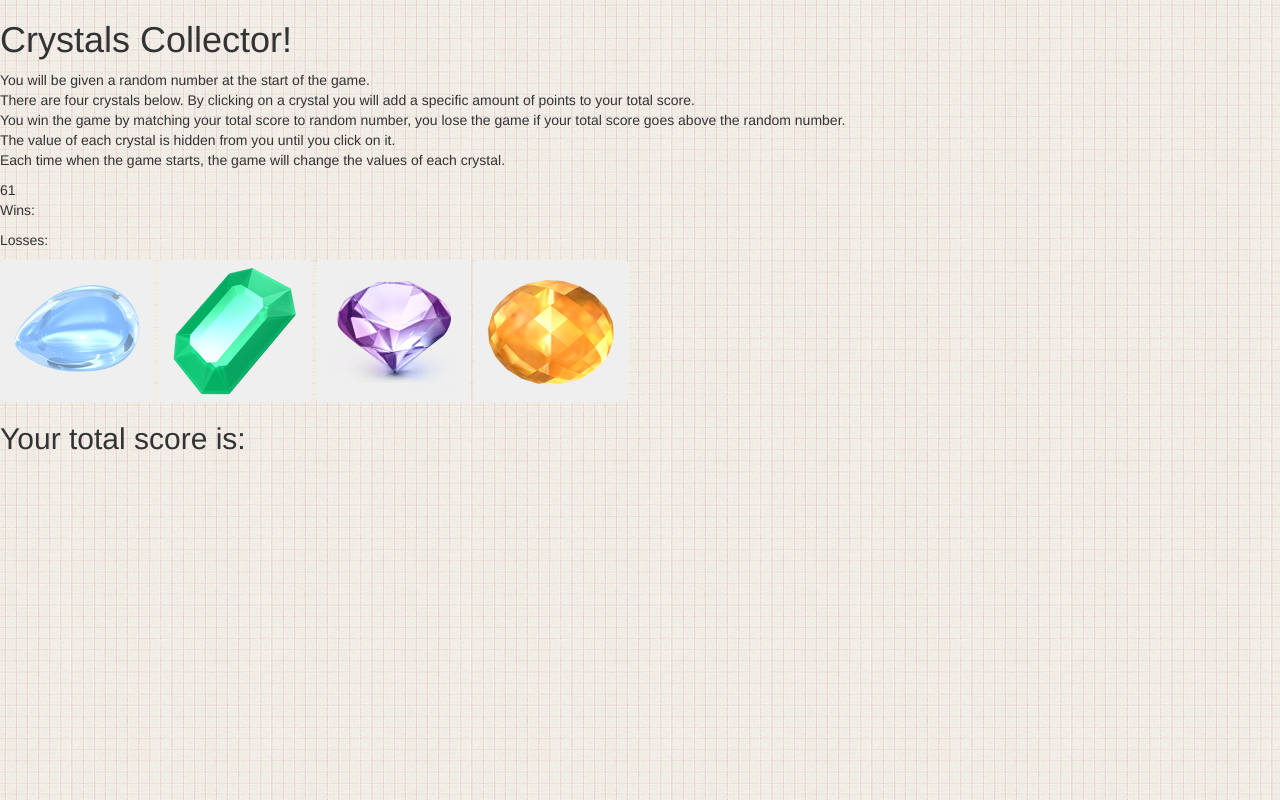
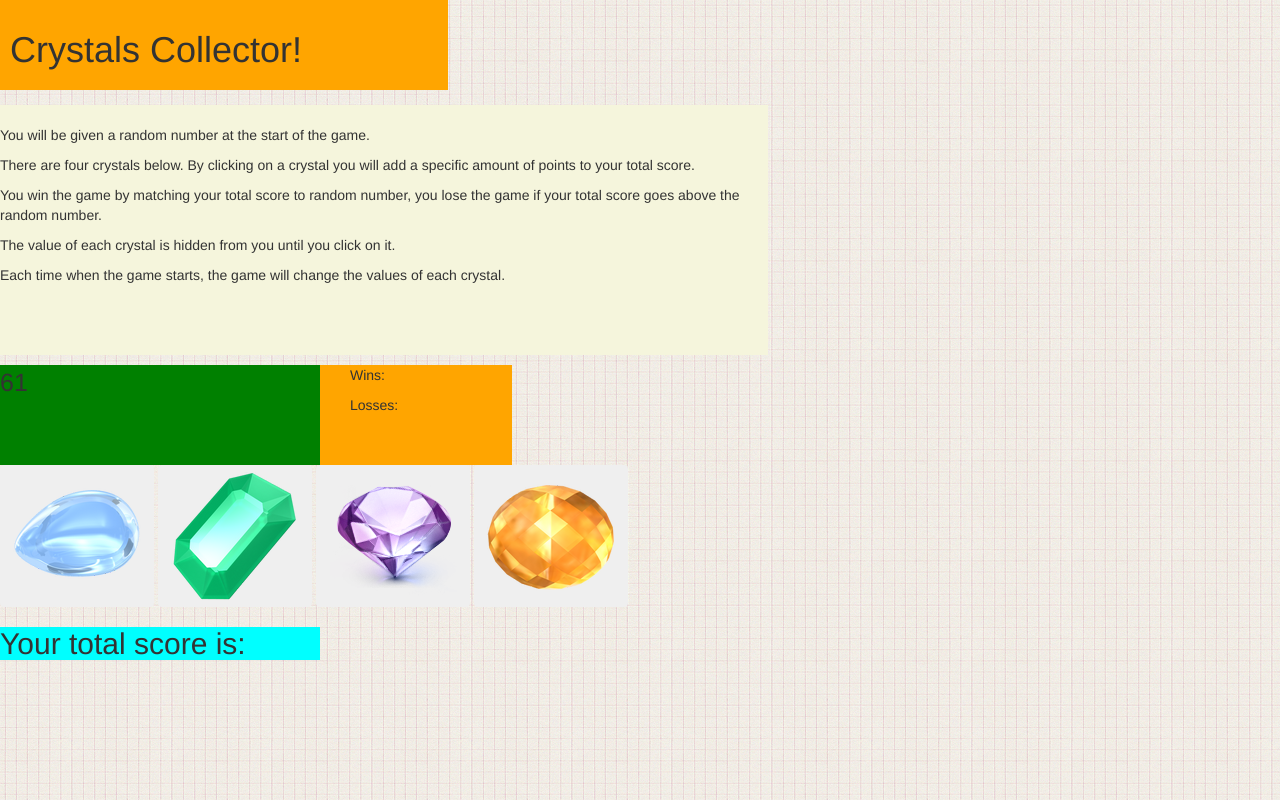
Before and after one commit to jrw4466/week-4-game, a plain HTML site: page index.html in a window 1280 px wide. Drawn offline with nearby package versions, Linux system fonts and the light colour scheme.

Commit message:
updated 050617 0847am

```diff
--- a/assets/css/style.css
+++ b/assets/css/style.css
@@ -1,3 +1,51 @@
 body {
 	background-image: url("../images/hip-square.png");
 }
+
+#header {
+	background-color: orange;
+	padding: 10px;
+	width: 35%;
+	margin-bottom: 15px;
+}
+
+#instructions {
+	background-color: beige;
+	width: 60%;
+	height: 250px;
+	margin-bottom: 10px;
+	padding-top: 20px;
+}
+
+#randomNumber {
+	background-color: green;
+	width: 25%;
+	height: 100px;
+	font-size: 25px;
+	margin-right: 30px;
+	float: left;
+}
+
+#score1 {
+	background-color: orange;
+	height: 100px;
+	width: 40%;
+
+}
+
+#images {
+	clear: both;
+}
+
+.container1 {
+	background-color: aqua;
+	width: 25%;
+}
+
+#header2 {
+	font-size: 8px;
+}
+
+#score2 {
+	font-size: 25px;
+}
--- a/index.html
+++ b/index.html
@@ -21,10 +21,19 @@
 </div>
 
 <div id="instructions">
- 	<p>You will be given a random number at the start of the game.<br>There are four crystals below. By clicking on a crystal you will add a specific amount of points to your total score.<br>You win the game by matching your total score to random number, you lose the game if your total score goes above the random number.<br>The value of each crystal is hidden from you until you click on it.<br>Each time when the game starts, the game will change the values of each crystal.</p>
+ 	<p>You will be given a random number at the start of the game.</p>
+
+ 	<p>There are four crystals below. By clicking on a crystal you will add a specific amount of points to your total score.</p>
+
+ 	<p>You win the game by matching your total score to random number, you lose the game if your total score goes above the random number.</p>
+
+ 	<p>The value of each crystal is hidden from you until you click on it.</p>
+
+ 	<p>Each time when the game starts, the game will change the values of each crystal.</p>
 </div>
 
 <div id="randomNumber"></div>
+
 
 <div id="score1">
  <p>Wins: <span id="wins"></span></p>
@@ -40,7 +49,7 @@
 
 </div>
 
-<div class="container1">
+<div id="header2" class="container1">
 	<h2>Your total score is:</h2>
 </div>
 
```
